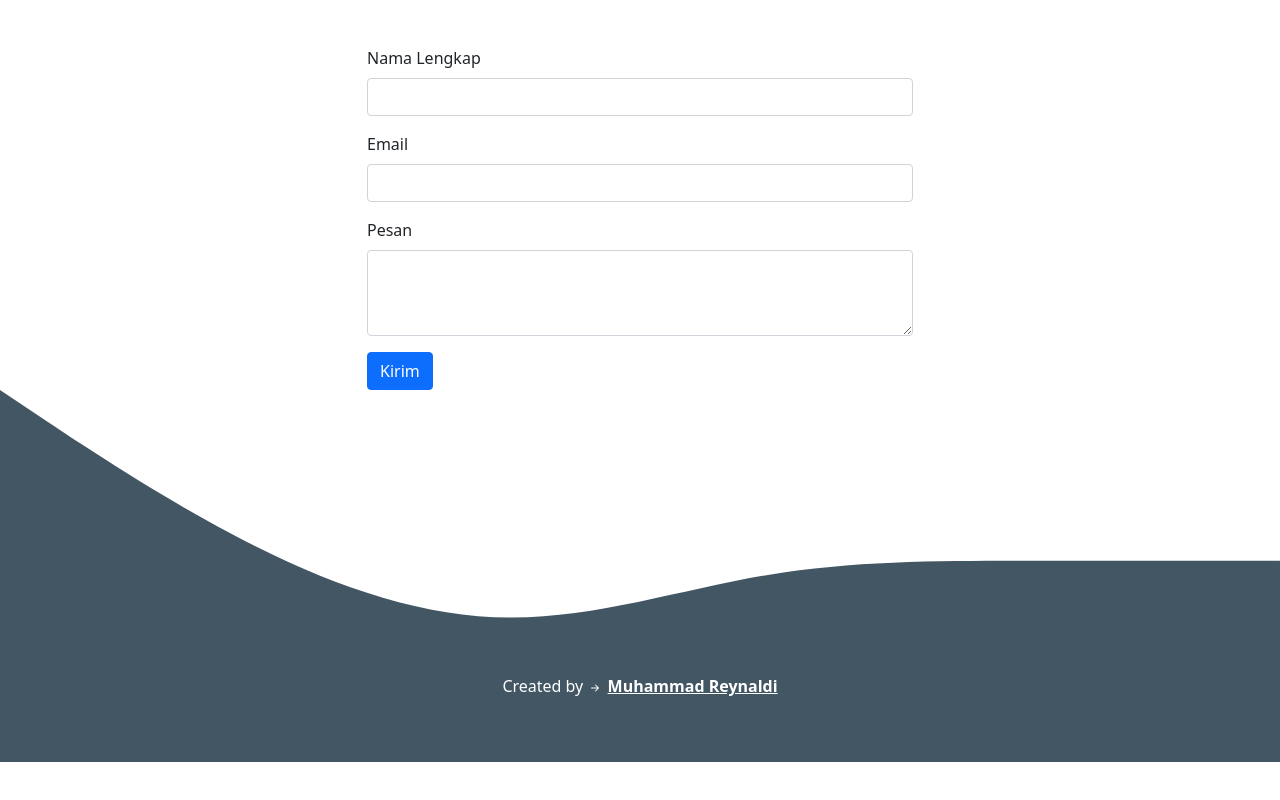
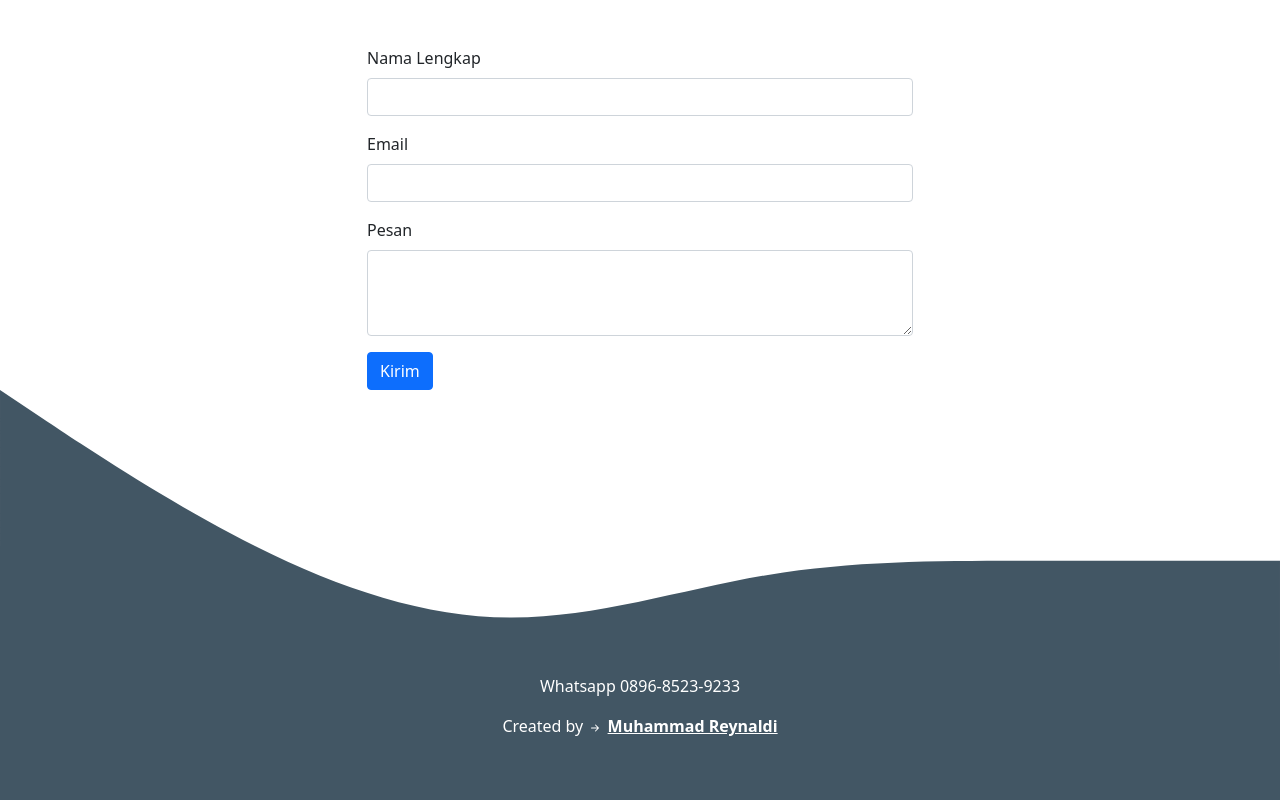
Before and after one commit to MReynaldi/mreynaldi.github.io, a plain HTML site: page index.html in a window 1280 px wide. Shown: the part 2860-3660 px from the top of the page. Before the commit the page ends 3622 px from the top, so only its background shows below. Drawn offline with nearby package versions, Linux system fonts and the light colour scheme.

Commit message:
Update index.html

```diff
--- a/index.html
+++ b/index.html
@@ -201,7 +201,7 @@
 
     <!--footer-->
     <footer class="text-white text-center pb-5" style="background-color: #425664">
-
+      <p>Whatsapp 0896-8523-9233</p>
       <p>
         Created by
         <svg xmlns="http://www.w3.org/2000/svg" width="16" height="16" fill="currentColor" class="bi bi-arrow-right-short" viewBox="0 0 16 16">
```
